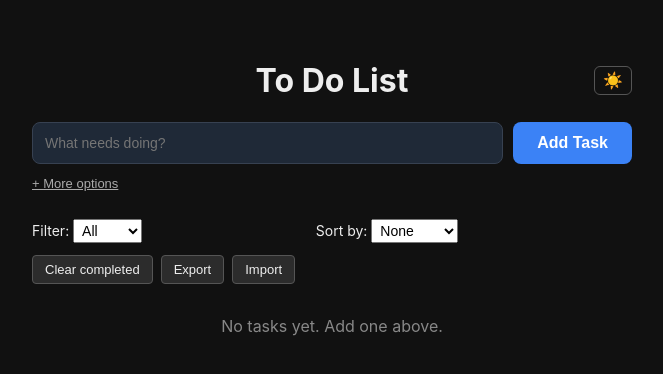
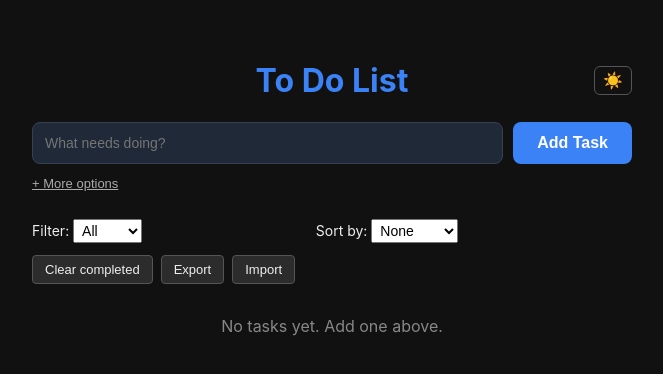
Before and after one commit to teenashah-cpu/todo, a plain HTML site: page To Do App/index.html in a window 1280 px wide. Both pictures are taken after a click on the button "Toggle dark mode". Shown: the whole page, without its empty margins (308-971 px from the left). Drawn offline with Linux system fonts and the light colour scheme.

Commit message:
Make To Do title text blue

```diff
--- a/To Do App/style.css
+++ b/To Do App/style.css
@@ -23,6 +23,11 @@ body.dark {
 
 h1 {
   text-align: center;
+  color: #4a90d9;
+}
+
+body.dark h1 {
+  color: #3b82f6;
 }
 
 #theme-toggle {
```
